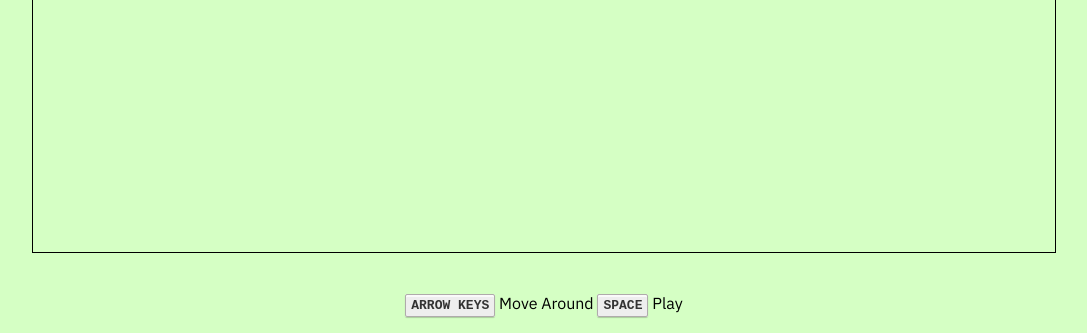
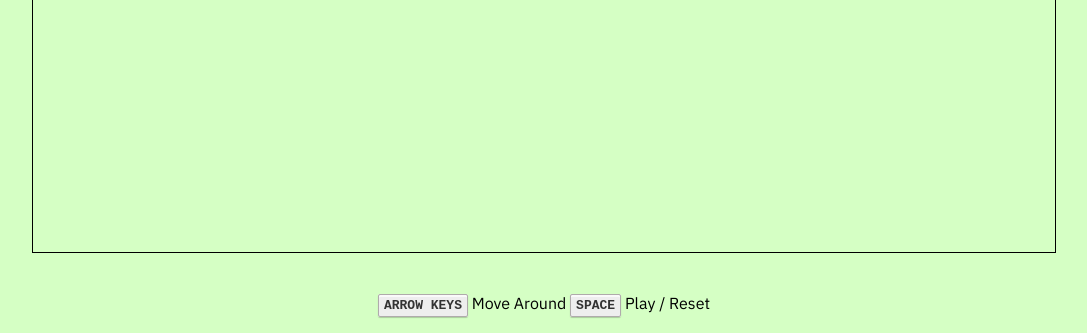
Before and after one commit to minigibo/snake, a website built with Vite: page index.html in a window 1280 px wide. Shown: the part 467-800 px from the top of the page, without its empty margins (96-1183 px from the left). Built offline with nearby package versions, Linux system fonts and the light colour scheme.

Commit message:
minor change to HTML and styling background

```diff
--- a/index.html
+++ b/index.html
@@ -11,6 +11,8 @@
     <div class="score">SCORE: 0</div>
     <div class="play">PRESS SPACE TO START</div>
     <div class="gameGrid" id="gameGrid"></div>
-    <footer><kbd>ARROW KEYS</kbd> Move Around <kbd>SPACE</kbd> Play</footer>
+    <footer>
+      <kbd>ARROW KEYS</kbd> Move Around <kbd>SPACE</kbd> Play / Reset
+    </footer>
   </body>
 </html>
--- a/src/styles.scss
+++ b/src/styles.scss
@@ -39,13 +39,14 @@ body {
     left: 0;
     right: 0;
     bottom: 0;
+    z-index: 2;
     display: flex;
     justify-content: center;
     align-items: center;
   }
 
   .gameGrid {
-    // background-image: url("https://cdn.tutsplus.com/cdn-cgi/image/width=480/mobile/uploads/legacy/Corona-SDK_Build-A-Snake-Game/1/6.png");
+    background-image: url("https://cdn.tutsplus.com/cdn-cgi/image/width=480/mobile/uploads/legacy/Corona-SDK_Build-A-Snake-Game/1/6.png");
     position: absolute;
     top: 10%;
     left: 10%;
```
